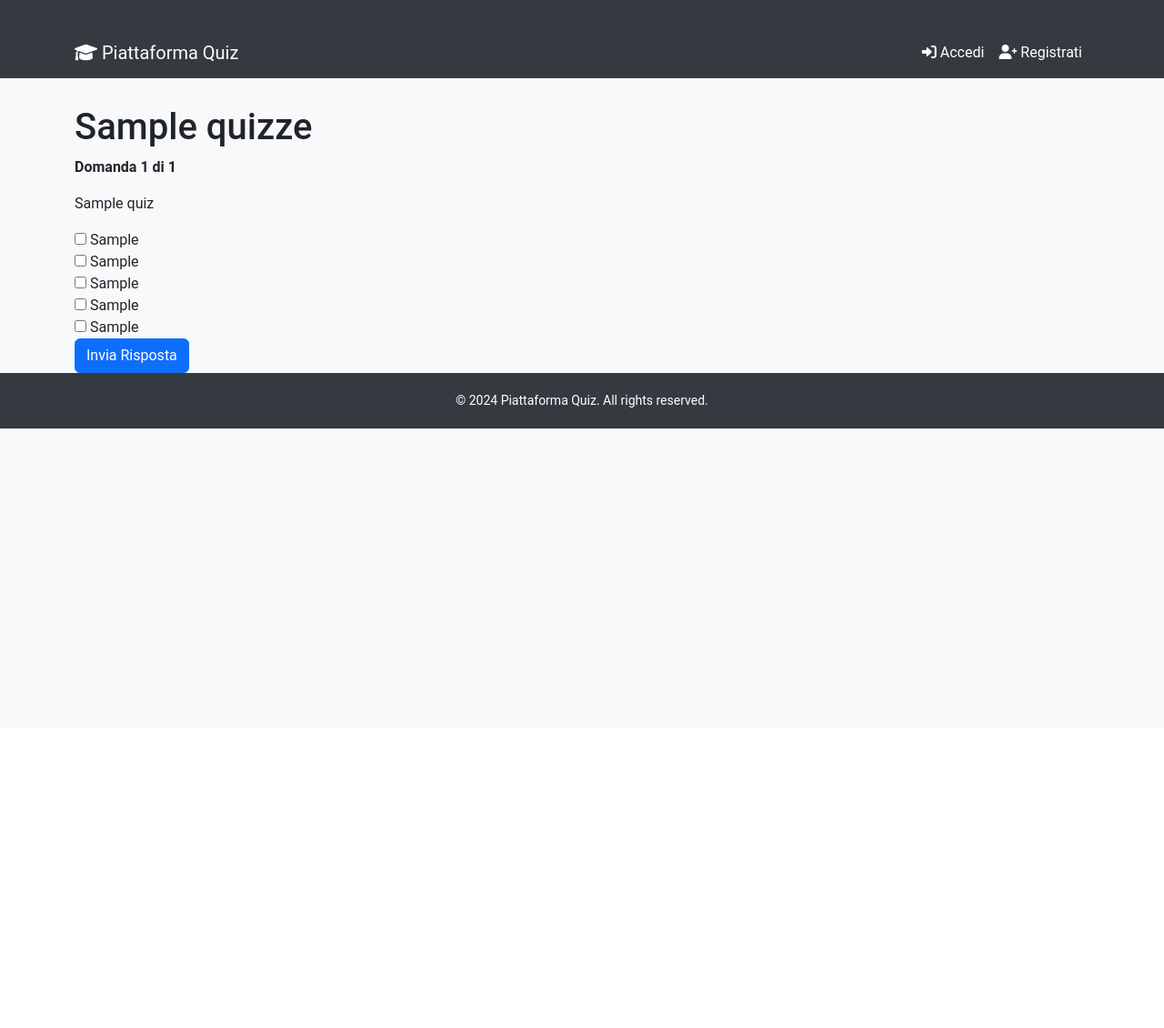
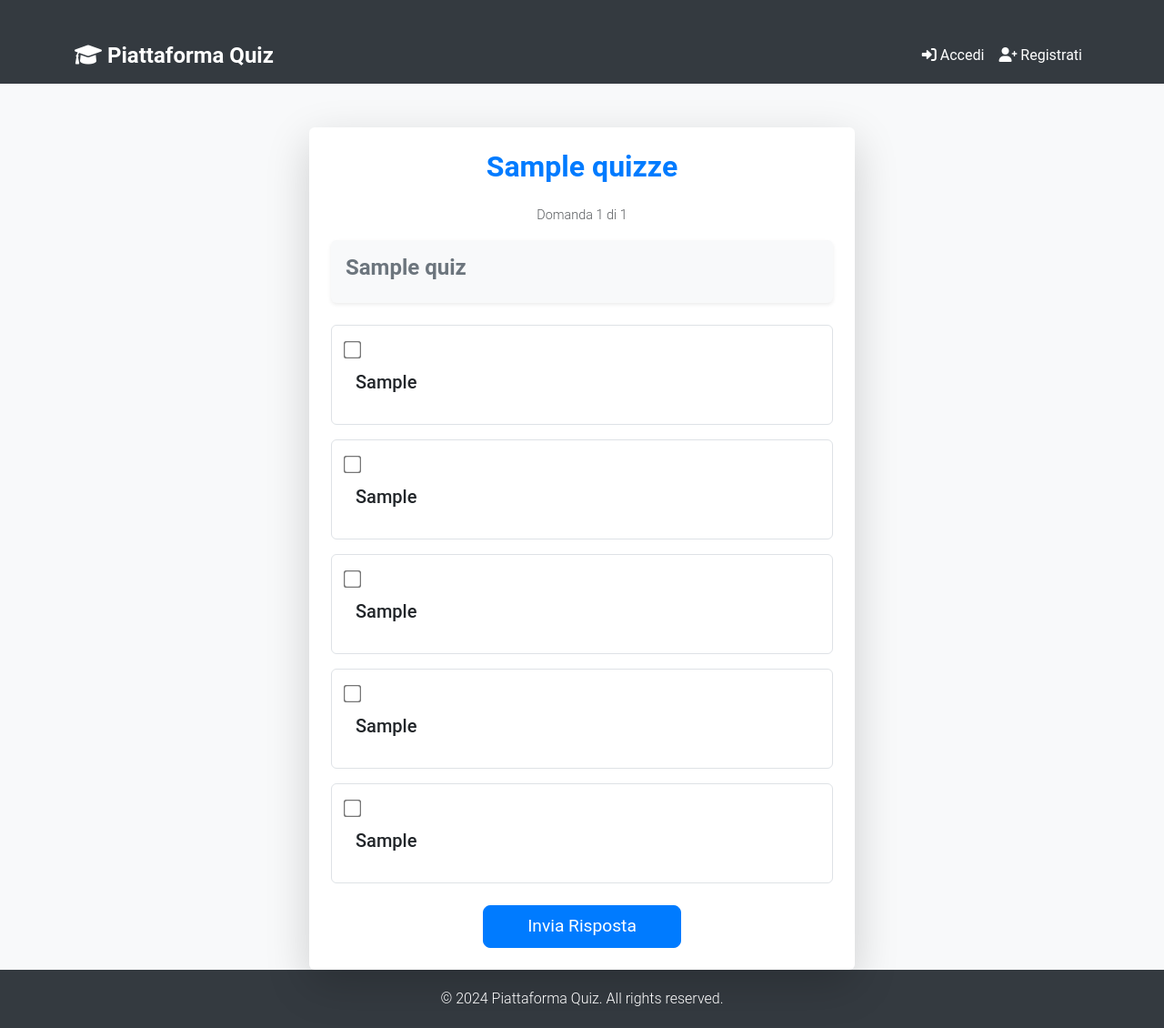
Before and after one commit to AndreaPerrelli/QuizWeb, a Flask app: page /take_quiz/1 in a window 1280 px wide. Shown: the whole page at 91% size. Before the commit the page ends 471 px from the top, so only its background shows below. Run offline with Flask 3, Linux system fonts and the light colour scheme; tables that the repository leaves empty hold one stand-in row (values such as "Sample post").

Commit message:
improvement on layout

```diff
--- a/requirements.txt
+++ b/requirements.txt
@@ -3,3 +3,4 @@
 python-dotenv==1.0.1
 Werkzeug==3.0.4
 Flask-Session==0.8.0
+gunicorn==20.1.0
--- a/templates/base.html
+++ b/templates/base.html
@@ -7,32 +7,46 @@
     <link href="https://cdn.jsdelivr.net/npm/bootstrap@5.3.0/dist/css/bootstrap.min.css" rel="stylesheet">
     <link rel="stylesheet" href="https://cdnjs.cloudflare.com/ajax/libs/font-awesome/6.0.0/css/all.min.css">
     <style>
+        /* Palette di colori */
+        :root {
+            --primary-color: #007bff;
+            --secondary-color: #6c757d;
+            --accent-color: #ffc107;
+            --background-color: #f8f9fa;
+            --navbar-color: #343a40;
+            --footer-color: #343a40;
+            --option-hover-color: #e9ecef;
+            --option-selected-color: #007bff;
+        }
+
+        /* Stile globale */
         body {
             font-family: 'Roboto', sans-serif;
-            background-color: #f8f9fa;
+            background-color: var(--background-color);
         }
+
         .container {
             margin-top: 30px;
         }
-        .card {
-            margin-bottom: 20px;
-            transition: transform 0.2s ease-in-out;
-        }
-        .card:hover {
-            transform: scale(1.02);
-        }
-        .btn {
-            transition: background-color 0.2s ease;
-        }
+
+        /* Navbar */
         .navbar, .footer {
-            background-color: #343a40;
+            background-color: var(--navbar-color);
         }
         .navbar-brand {
-            color: white;
+            color: var(--accent-color);
+            font-size: 1.5rem;
+            font-weight: bold;
         }
         .navbar a, .footer a {
             color: white;
+            transition: color 0.2s ease-in-out;
         }
+        .navbar a:hover, .footer a:hover {
+            color: var(--accent-color);
+        }
+
+        /* Footer */
         .footer {
             padding: 20px;
             text-align: center;
@@ -41,6 +55,99 @@
         .footer p {
             margin: 0;
             color: white;
+        }
+
+        /* Stile pulsanti */
+        .btn-primary {
+            background-color: var(--primary-color);
+            border-color: var(--primary-color);
+            font-size: 1.1rem;
+            padding: 10px 20px;
+            transition: background-color 0.3s ease, transform 0.2s ease;
+        }
+        .btn-primary:hover {
+            background-color: darken(var(--primary-color), 10%);
+            transform: scale(1.05);
+        }
+        .btn-accent {
+            background-color: var(--accent-color);
+            border-color: var(--accent-color);
+            font-size: 1.1rem;
+            padding: 10px 20px;
+            transition: background-color 0.3s ease, transform 0.2s ease;
+        }
+        .btn-accent:hover {
+            background-color: darken(var(--accent-color), 10%);
+            transform: scale(1.05);
+        }
+
+        /* Stile del quiz */
+        .quiz-container {
+            background-color: white;
+            border-radius: 10px;
+            padding: 20px;
+            box-shadow: 0px 4px 12px rgba(0, 0, 0, 0.1);
+            max-width: 600px;
+            margin: 0 auto;
+        }
+
+        .question-box {
+            background-color: var(--option-hover-color);
+            font-weight: 500;
+            font-size: 1.2rem;
+            color: var(--secondary-color);
+        }
+
+        /* Stile delle opzioni */
+        .option-card {
+            transition: background-color 0.3s ease, border-color 0.3s ease;
+        }
+
+        .option-card:hover {
+            background-color: var(--option-hover-color);
+            border-color: var(--primary-color);
+        }
+
+        .option-card input[type="checkbox"]:checked + label {
+            background-color: var(--option-selected-color);
+            color: white;
+            padding: 10px;
+            border-radius: 5px;
+        }
+
+        .option-card input[type="checkbox"] {
+            cursor: pointer;
+            margin-right: 10px;
+        }
+
+        .option-card label {
+            cursor: pointer;
+            display: inline-block;
+            width: 100%;
+            padding: 10px;
+            transition: background-color 0.3s ease;
+        }
+
+        /* Tipografia */
+        h2 {
+            font-family: 'Roboto', sans-serif;
+            font-weight: bold;
+            color: var(--primary-color);
+        }
+
+        p {
+            font-size: 1rem;
+            font-weight: 300;
+            color: var(--secondary-color);
+        }
+
+        .question-box h4 {
+            font-size: 1.5rem;
+            font-weight: 600;
+        }
+
+        .text-muted {
+            font-size: 0.9rem;
         }
     </style>
 </head>
--- a/templates/quiz.html
+++ b/templates/quiz.html
@@ -5,26 +5,34 @@
 {% endblock %}
 
 {% block content %}
-    <h1>{{ quiz_name if quiz_name else 'Quiz' }}</h1>
+    <div class="d-flex justify-content-center mt-5">
+        <div class="quiz-container p-4 shadow-lg rounded bg-white" style="width: 100%; max-width: 600px;">
+            <h2 class="text-center mb-4">{{ quiz_name if quiz_name else 'Quiz' }}</h2>
 
-    <div class="quiz-container">
             <form action="{{ url_for('submit_answer') }}" method="POST">
                 <!-- Hidden input to ensure at least an empty value is sent if no checkboxes are selected -->
                 <input type="hidden" name="answer" value="">
 
                 <!-- Display question and options -->
-            <p><strong>Domanda {{ question_number }} di {{ total_questions }}</strong></p>
-            <p>{{ question.question }}</p>
+                <p class="text-muted text-center">Domanda {{ question_number }} di {{ total_questions }}</p>
+                <div class="question-box mb-4 p-3 rounded bg-light shadow-sm">
+                    <h4>{{ question.question }}</h4>
+                </div>
 
                 <!-- Mostra le opzioni mescolate -->
+                <div class="options-container mb-4">
                     {% for option in options %}
-                <div>
-                    <input type="checkbox" id="{{ option }}" name="answer" value="{{ option }}">
-                    <label for="{{ option }}">{{ option }}</label>
+                        <div class="option-card mb-3 p-3 rounded border" style="cursor: pointer;">
+                            <input type="checkbox" id="{{ option }}" name="answer" value="{{ option }}" class="me-2" style="transform: scale(1.5);">
+                            <label for="{{ option }}" class="h5">{{ option }}</label>
                         </div>
                     {% endfor %}
+                </div>
 
-            <button type="submit" class="btn btn-primary">Invia Risposta</button>
+                <div class="text-center">
+                    <button type="submit" class="btn btn-primary btn-lg px-5 py-2" style="font-size: 1.2rem;">Invia Risposta</button>
+                </div>
             </form>
         </div>
+    </div>
 {% endblock %}
```
Also changed, not shown: templates/quiz_feedback.html (+21 -12 lines), 3 other files. Lines whose indentation alone changed are shown as unchanged.
